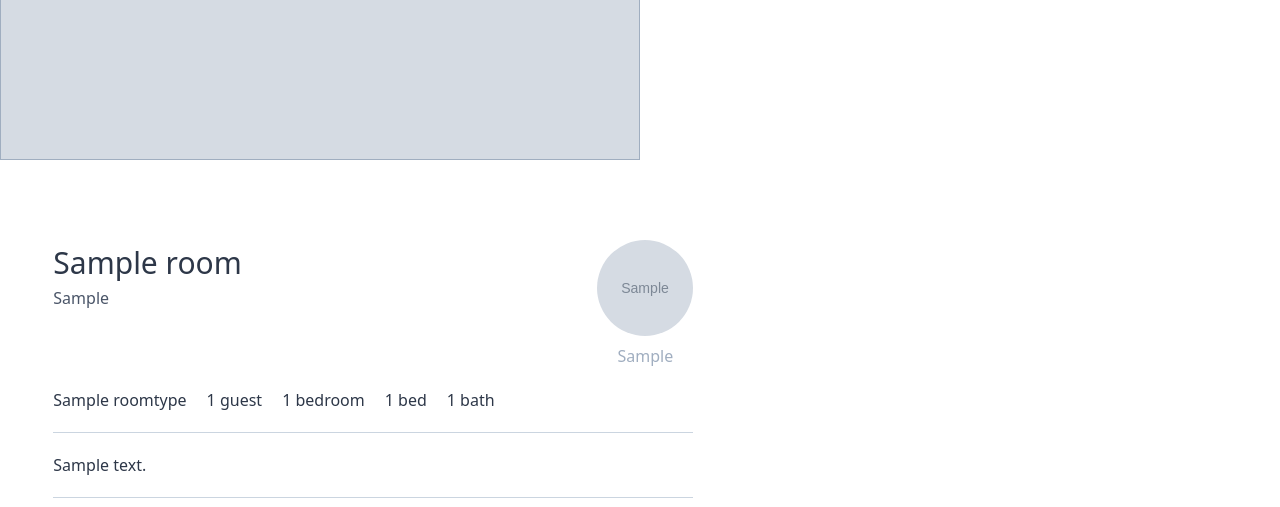
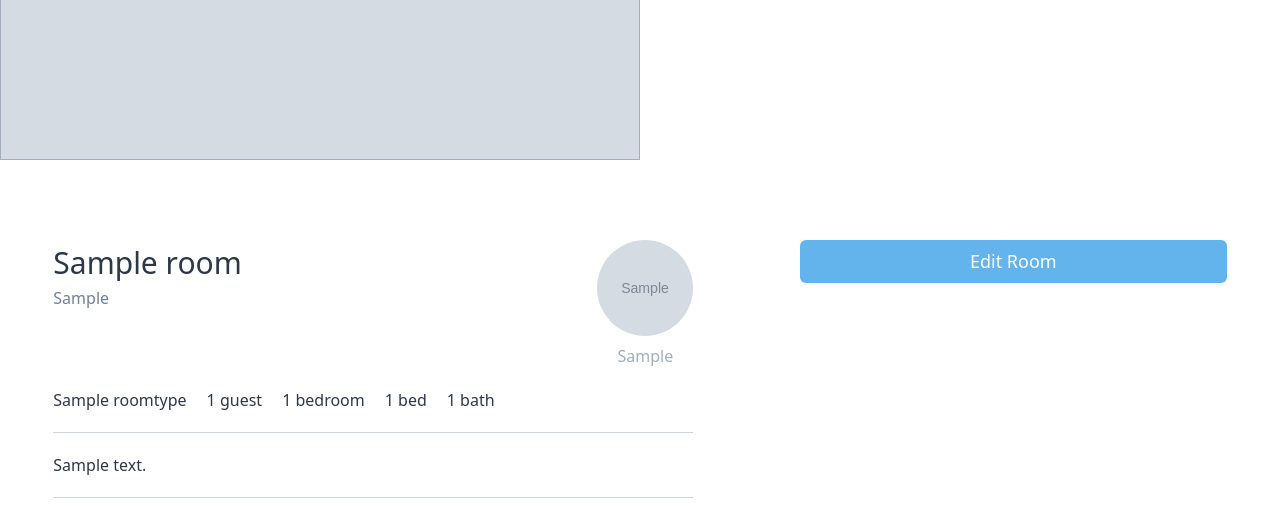
Before and after one commit to VaibhavSethia07/Easy-Rental, a Django app: page /rooms/1 in a window 1280 px wide. Shown: the part 512-1019 px from the top of the page. Run offline with Django 3.2, Linux system fonts and the light colour scheme; a user stored in the database is signed in; tables that the repository leaves empty hold one stand-in row (values such as "Sample post"); grey boxes marked "Sample" are stand-in pictures; style sheets or scripts are compiled from the project's sources; some libraries are stand-ins or nearby versions.

Commit message:
Add Update room feature

```diff
--- a/rooms/models.py
+++ b/rooms/models.py
@@ -83,7 +83,6 @@ class Room(core_models.TimeStampedModel):
     facilities = models.ManyToManyField("Facility", related_name="rooms", blank=True)
     house_rules = models.ManyToManyField("HouseRule", related_name="rooms", blank=True)
 
-
     def __str__(self):
         return self.name
 
--- a/rooms/templates/base.html
+++ b/rooms/templates/base.html
@@ -8,7 +8,7 @@
     <link rel="stylesheet" href="{% static "css/styles.css" %}">
     <title>{% block page_title %} {% endblock %} | Easy Rental</title>
 </head>
-<body class="text-gray-800 mt-20 font-light">
+<body class="text-gray-800 mt-20 font-sans">
     {% include 'partials/messages.html' %}
     <header class="container max-w-full flex top-0 items-center justify-between px-6 h-18 border-b border-blue-400 fixed bg-white">
         <div class="flex items-center w-1/3">
--- a/rooms/templates/rooms/room_detail.html
+++ b/rooms/templates/rooms/room_detail.html
@@ -19,7 +19,7 @@
             <div class="flex justify-between">
                 <div class="mb-5">
                     <h4 class="text-3xl font-medium mb-px">{{room.name}}</h4>
-                    <span  class="text-gray-700 font-light">{{room.city}}</span>
+                    <span  class="text-gray-600 font-normal">{{room.city}}</span>
                 </div>
                 <div class="flex flex-col items-center">
                     <a href="{{room.host.get_absolute_url}}" class="flex flex-col items-center">
@@ -29,11 +29,11 @@
                 </div>
             </div>
             <div class="flex border-b border-gray-400 pb-5 mt-5">
-                <span class="mr-5 font-light">{{room.room_type}}</span>
-                <span class="mr-5 font-light">{{room.guests}} guest{{room.guests|pluralize}}</span>
-                <span class="mr-5 font-light">{{room.bedrooms}} bedroom{{room.bedrooms|pluralize}}</span>
-                <span class="mr-5 font-light">{{room.beds}} bed{{room.beds|pluralize}}</span>
-                <span class="mr-5 font-light">{{room.baths}} bath{{room.baths|pluralize}}</span>
+                <span class="mr-5 font-normal">{{room.room_type}}</span>
+                <span class="mr-5 font-normal">{{room.guests}} guest{{room.guests|pluralize}}</span>
+                <span class="mr-5 font-normal">{{room.bedrooms}} bedroom{{room.bedrooms|pluralize}}</span>
+                <span class="mr-5 font-normal">{{room.beds}} bed{{room.beds|pluralize}}</span>
+                <span class="mr-5 font-normal">{{room.baths}} bath{{room.baths|pluralize}}</span>
             </div>
             <p class="border-b border-gray-400 pb-5 mt-5">
                 {{room.description}}
@@ -90,6 +90,11 @@
                 </div>
             </div>
         </div>
-        <div class="w-1/3"></div>
+        <div class="w-1/3">
+
+            {% if room.host == user %}
+                <a href="{% url 'rooms:edit' room.pk %}" class="text-center w-full bg-blue-400 rounded-md py-2 font-medium text-lg text-white block">Edit Room</a>
+            {% endif %}
+        </div>
     </div>
 {% endblock content %}
--- a/rooms/urls.py
+++ b/rooms/urls.py
@@ -5,4 +5,5 @@ app_name = "rooms"
 
 urlpatterns = [
     path("<int:pk>", views.RoomDetail.as_view(), name="detail"),
+    path("<int:pk>/edit", views.EditRoomView.as_view(), name="edit"),
     path("search/", views.SearchView.as_view(), name="search")]
--- a/rooms/views.py
+++ b/rooms/views.py
@@ -1,6 +1,6 @@
 from django.shortcuts import render
 from django.http import Http404
-from django.views.generic import ListView, DetailView, View
+from django.views.generic import ListView, DetailView,UpdateView, View
 from django.core.paginator import Paginator
 from django_countries import countries
 from . import models, forms
@@ -95,6 +95,30 @@ class SearchView(View):
 
         return render(request, "rooms/search.html", {"form": form,})
 
+class EditRoomView(UpdateView):
+
+    model = models.Room
+    template_name = "rooms/room_edit.html"
+    fields = {
+        "name",
+        "description",
+        "country",
+        "city",
+        "price",
+        "address",
+        "guests",
+        "beds",
+        "bedrooms",
+        "baths",
+        "check_in",
+        "check_out",
+        "instant_book",
+        "host",
+        "room_type",
+        "amenities",
+        "facilities",
+        "house_rules"
+    }
 
 
 
```
Also changed, not shown: rooms/templates/mixins/room/room_form.html (added, +13 -0 lines), rooms/templates/mixins/room/room_input.html (added, +9 -0 lines), rooms/templates/rooms/room_edit.html (added, +16 -0 lines).
